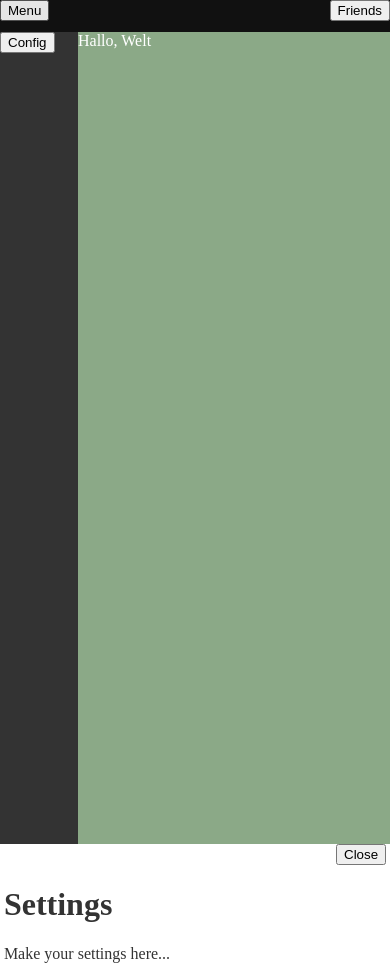
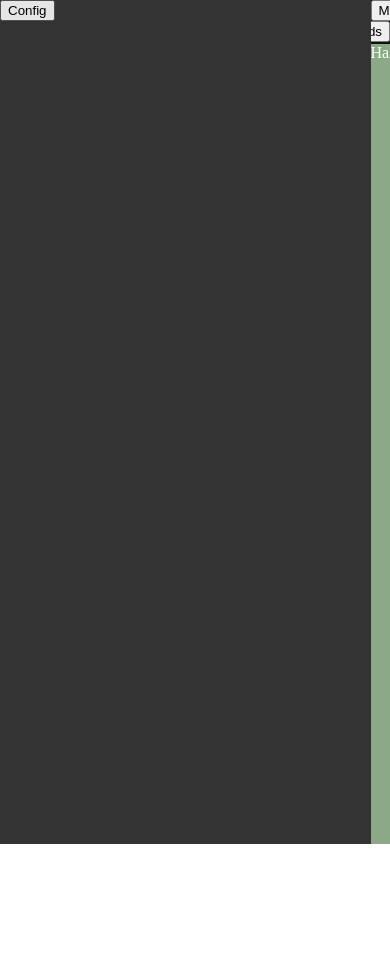
Before and after one commit to ronnyhaase/swipo, a plain HTML site: page index.html in a window 390 px wide. Both pictures are taken after a click on the button "Menu". After the commit the page ends 844 px from the top, so only its background shows below. Drawn offline with nearby package versions, Linux system fonts and the light colour scheme.

Commit message:
RWD for the win, added swipo-navbar

```diff
--- a/index.html
+++ b/index.html
@@ -8,19 +8,9 @@
 
 <style>
 
-#toolbar {
+#swipo-wrapper {
 	position: absolute;
 	top: 0;
-	left: 0;
-	width: 100%;
-	height: 32px;
-
-color: #FFF; background-color: #111;
-}
-
-#swipo-wrapper {
-	position: absolute;
-	top: 32px;
 	left: 0;
 	bottom: 0;
 	right: 0;
@@ -31,6 +21,7 @@ color: #FFF; background-color: #111;
 .swipo-menu { color: #FFF; background-color: #333; }
 .swipo-more { color: #333; background-color: #FFF; }
 .swipo-main { color: #FFF; background-color: #8ba987; }
+.swipo-navbar { color: #FFF; background-color: #111; }
 .swipo-popup { color: #333; background-color: #EEE; }
 
 </style>
@@ -40,13 +31,12 @@ color: #FFF; background-color: #111;
 <body>
 
 <div id="wrapper">
-	<div id="toolbar">
-		<span><button onclick="$('#swipo').toggleClass('menu');">Menu</button></span>
-		<span style="float:right;"><button onclick="$('#swipo').toggleClass('more');">Friends</button></span>
-	</div>
-
 	<div id="swipo-wrapper">
 		<div id="swipo" class="swipo">
+			<div class="swipo-navbar">
+				<span><button onclick="$('#swipo').toggleClass('menu');">Menu</button></span>
+				<span style="float:right;"><button onclick="$('#swipo').toggleClass('more');">Friends</button></span>
+			</div>
 			<div class="swipo-pull">Zum Aktualisieren herunterziehen</div>
 			<div class="swipo-menu"><button onclick="$('#swipo').toggleClass('popup'); $('#settings').toggleClass('active');">Config</button></div>
 			<div class="swipo-main">Hallo, Welt</div>
--- a/swipo.css
+++ b/swipo.css
@@ -2,7 +2,9 @@
 , .swipo-menu
 , .swipo-main
 , .swipo-more
-, .swipo-popup {
+, .swipo-navbar
+, .swipo-popup
+, .swipo-pull {
 	-webkit-box-sizing: border-box;
 	-moz-box-sizing: border-box;
 	box-sizing: border-box;
@@ -22,16 +24,22 @@
 	-webkit-perspective: 800px;
 }
 
-.swipo.menu > .swipo-menu { width: 20%; }
-.swipo.menu > .swipo-main { left: 20%; }
+.swipo-main
+, .swipo-navbar {
+	z-index: 2;
+	left: 0;
+	right: 0;
 
-.swipo.more > .swipo-more { width: 20%; }
-.swipo.more > .swipo-main { right: 20%; }
+	-webkit-transition: left 300ms ease-in, right 300ms ease-in, -webkit-transform 300ms ease-out;
+}
 
-.swipo.popup > .swipo-main
-, .swipo.popup > .swipo-menu
-, .swipo.popup > .swipo-more {
-	-webkit-transform: rotateX(5deg);
+.swipo-main {
+	top: 44px;
+	bottom: 0;
+}
+
+.swipo-navbar {
+	height: 44px;
 }
 
 .swipo-pull {
@@ -59,18 +67,9 @@
 	height: 100%;
 }
 
-.swipo-main {
-	z-index: 2;
-	top: 0;
-	left: 0;
-	bottom: 0;
-	right: 0;
-
-	-webkit-transition: left 300ms ease-in, right 300ms ease-in, -webkit-transform 300ms ease-out;
-}
-
 .swipo-popup {
 	z-index: 3;
+	overflow: hidden;
 	top: 100%;
 	left: 1%;
 	right: 1%;
@@ -81,4 +80,64 @@
 
 .swipo-popup.active {
 	top: 1%;
+	overflow: scroll;
 }
+
+/*
+** Panel behaviour
+*/
+
+.swipo.menu > .swipo-menu { overflow-y: scroll; width: 20%; }
+.swipo.menu > .swipo-main { left: 20%; }
+.swipo.menu > .swipo-navbar { left: 20%; }
+
+.swipo.more > .swipo-more { overflow-y: scroll; width: 20%; }
+.swipo.more > .swipo-main { right: 20%; }
+.swipo.more > .swipo-navbar { right: 20%; }
+
+.swipo.popup > .swipo-main
+, .swipo.popup > .swipo-menu
+, .swipo.popup > .swipo-more
+, .swipo.popup > .swipo-navbar {
+	-webkit-transform: rotateX(5deg);
+}
+
+/************
+**
+** RESPONSIVE
+**
+*************/
+
+/* IE10 Metro responsive
+** Required for Windows 8 Metro split-screen snapping with IE10
+** Source: http://timkadlec.com/2012/10/ie10-snap-mode-and-responsive-design/
+*/
+@-ms-viewport{
+	width: device-width;
+}
+
+/*
+** Phone
+*/
+@media (max-width: 767px) {
+	.swipo.menu > .swipo-menu { width: 100%; }
+	.swipo.menu > .swipo-main { left: 95%; overflow: hidden; white-space: nowrap; }
+	.swipo.menu > .swipo-navbar { left: 95%; overflow: hidden; white-space:nowrap; }
+
+	.swipo.more > .swipo-more { width: 100%; }
+	.swipo.more > .swipo-main { right: 95%; overflow: hidden; white-space: nowrap; }
+	.swipo.more > .swipo-navbar { right: 95%; overflow: hidden; white-space: nowrap; }
+
+	.swipo-popup.active {
+		top: 0;
+		left: 0;
+		right: 0;
+	}
+}
+
+/*
+** Tablet & small desktop
+*/
+
+@media (min-width: 768px) and (max-width: 979px) {
+}
```
